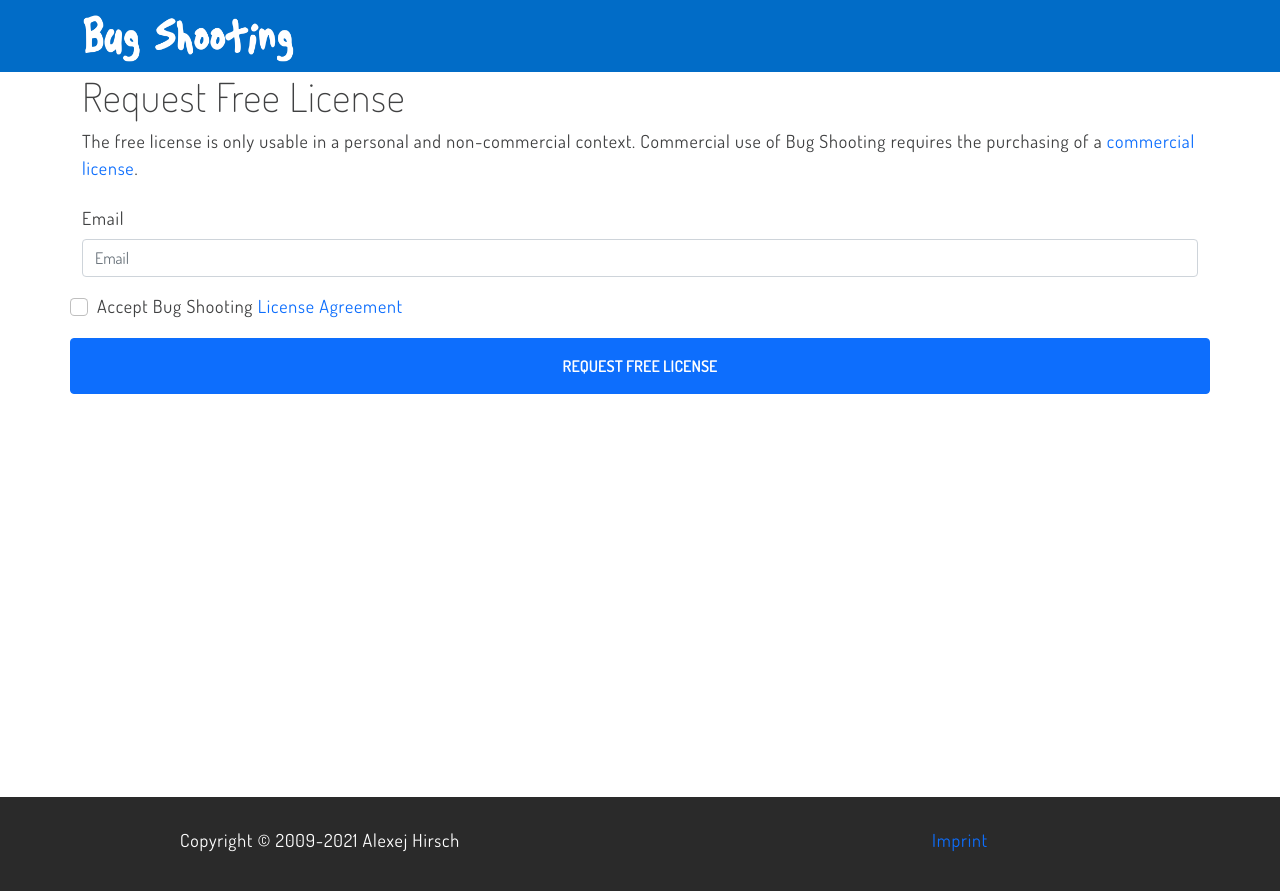
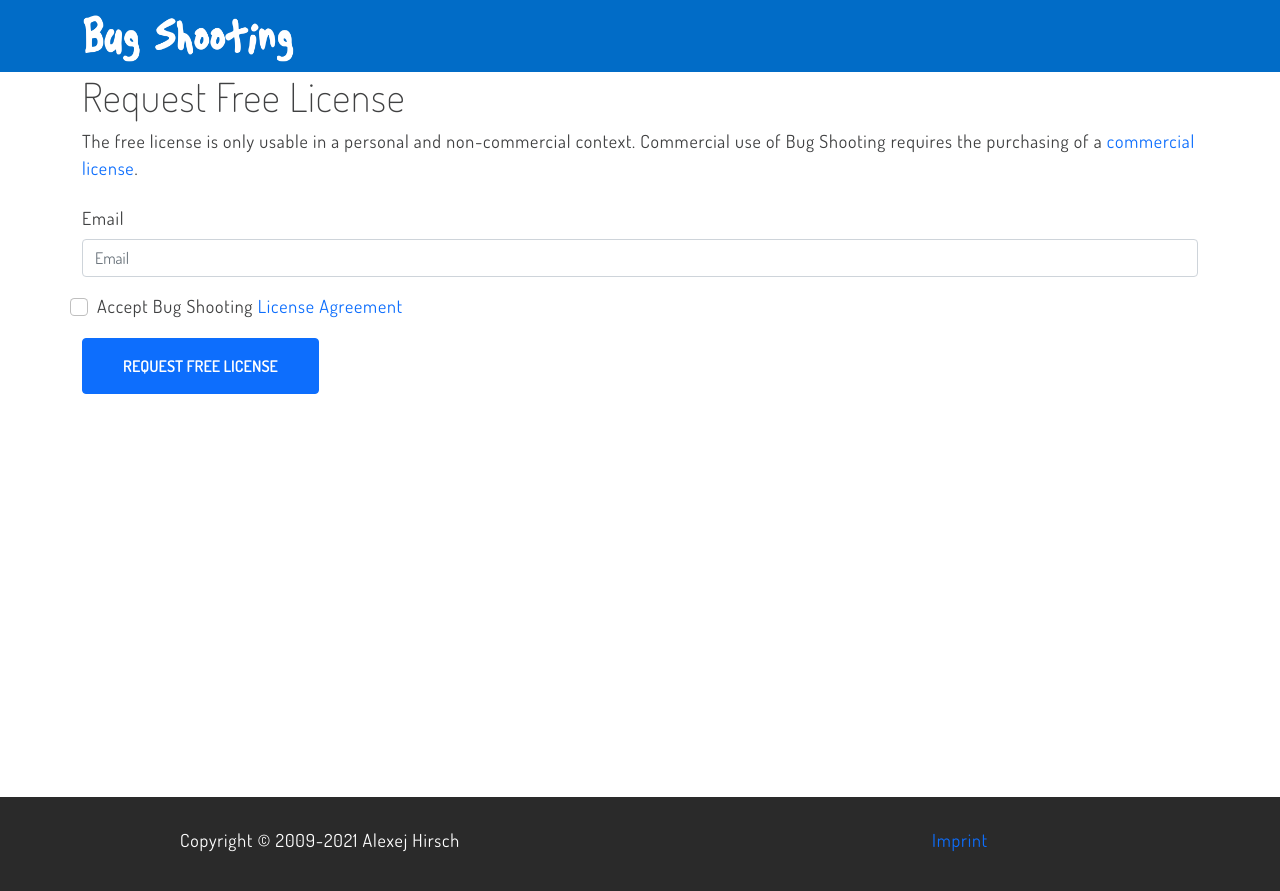
Before and after one commit to BugShooting/BugShooting.Homepage, a Jekyll site: the page built from free.md, in a window 1280 px wide. Shown: the top 891 px of the page. Built offline with Jekyll 4.4.1, drawn with Linux system fonts in a browser that asks for light colours; our own code applies the rules of GitHub Pages for plain Markdown files.

Commit message:
Update free.md

```diff
--- a/free.md
+++ b/free.md
@@ -23,7 +23,5 @@
   <input type="hidden" name="language" value="en-US">
   <input type="hidden" name="successurl" value="{{ site.url }}{{ site.baseurl }}/freesuccess">
   <input type="hidden" name="failurl" value="{{ site.url }}{{ site.baseurl }}/free">
-  <div class="row mb-3">
-    <button class="btn btn-lg btn-primary btn-block" type="submit">Request Free License</button>
-  </div>
+  <button class="btn btn-lg btn-primary btn-block" type="submit">Request Free License</button>
 </form>
```
